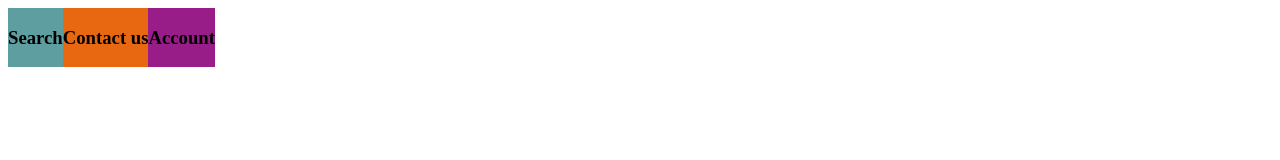
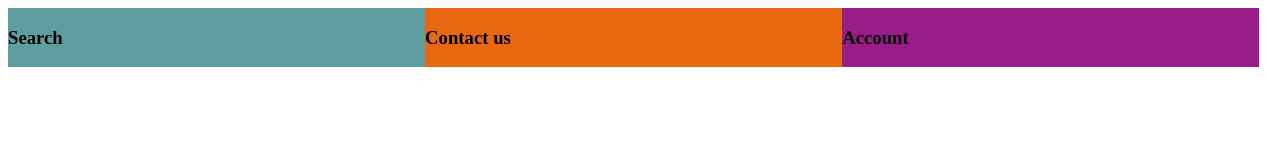
Before and after one commit to GiftsNGoods/GiftsNGoods.github.io, a plain HTML site: page UserHome.html in a window 1280 px wide. Drawn offline with Linux system fonts and the light colour scheme.

Commit message:
Altered div to fill entire screen width

```diff
--- a/UserHome.html
+++ b/UserHome.html
@@ -4,7 +4,7 @@
 .container {
     display:flex;
 }
-.header div {
+.container div {
     width: 33%
 }
 </style>
```
